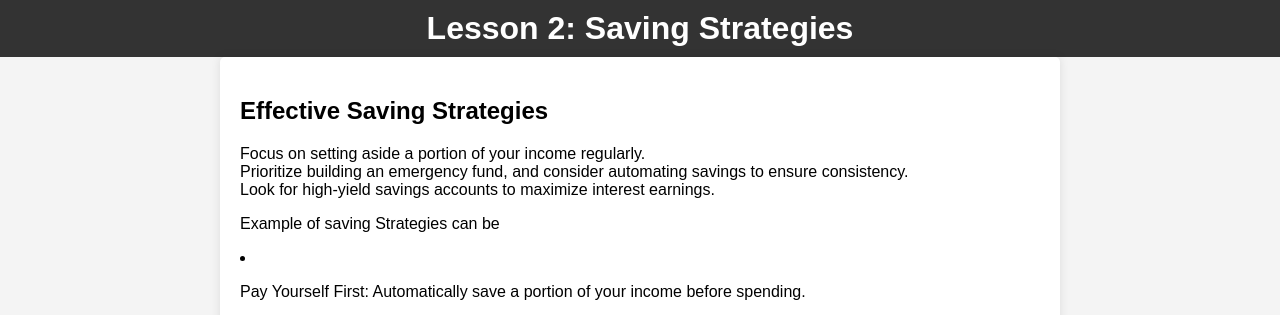
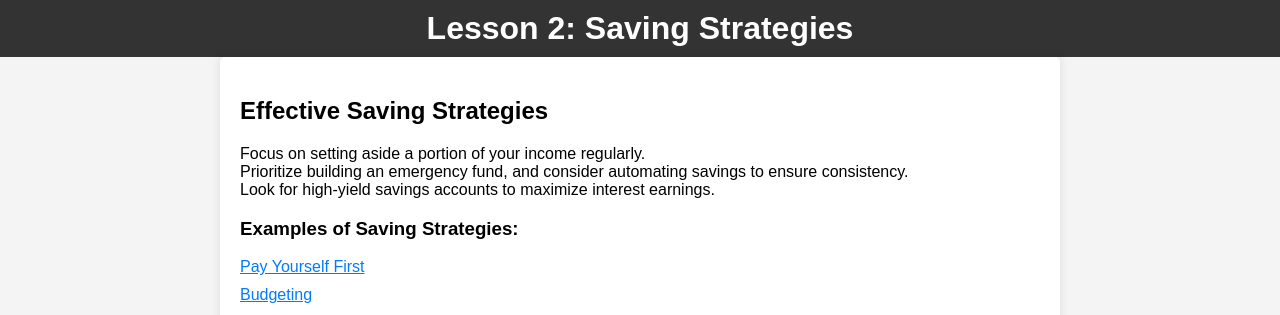
Before and after one commit to 1RJB/CashClass, a Flask app: template app/templates/lesson2.html in a window 1280 px wide. Shown: the top 315 px of the page. Run offline with Flask 3, Linux system fonts and the light colour scheme; the template is opened without the code that fills it, so the values that code supplies are empty.

```diff
--- a/app/templates/lesson1.html
+++ b/app/templates/lesson1.html
@@ -14,8 +14,10 @@
         <p>Budgeting involves tracking your income and expenses to manage your finances effectively. <br>
             Start by listing all sources of income and categorize your expenses (needs vs. wants).<br>
             Allocate funds accordingly and stick to your budget to avoid overspending.</p>
-        <img src="C:/Users/dell/Downloads/ExpenseCalculator/Images/Wants_vs_Needs.jpg" alt="Wants vs Needs">
+        <img src="\Images\WantsVSNeeds.jpg" alt="Wants vs Needs">
     </main>
+
+
 
     <footer>
         <p>&copy; 2022 Financial Literacy Lessons. All rights reserved.</p>
--- a/app/templates/lesson2.html
+++ b/app/templates/lesson2.html
@@ -1,8 +1,21 @@
 <!DOCTYPE html>
-<html>
+<html lang="en">
 <head>
+    <meta charset="UTF-8">
+    <meta name="viewport" content="width=device-width, initial-scale=1.0">
     <title>Lesson 2: Saving Strategies</title>
     <link rel="stylesheet" type="text/css" href="styles.css">
+    <style>
+        .description {
+            display: none;
+            margin-left: 20px;
+        }
+        .example {
+            cursor: pointer;
+            color: #007bff;
+            text-decoration: underline;
+        }
+    </style>
 </head>
 <body>
     <header>
@@ -11,23 +24,39 @@
 
     <main>
         <h2>Effective Saving Strategies</h2>
-        <p>Focus on setting aside a portion of your income regularly. <br>
-            Prioritize building an emergency fund, and consider automating savings to ensure consistency. <br>
-            Look for high-yield savings accounts to maximize interest earnings.</p>
+        <p>Focus on setting aside a portion of your income regularly. <br> Prioritize building an emergency fund, and consider automating savings to ensure consistency. <br> Look for high-yield savings accounts to maximize interest earnings.</p>
 
-        <p>Example of saving Strategies can be
-            <li>
-                <ul>Pay Yourself First: Automatically save a portion of your income before spending.</ul>
-                <ul>Budgeting: Track expenses and cut unnecessary costs to boost savings.</ul>
-                <ul>Emergency Fund: Save 3-6 months of expenses for financial security.</ul>
-            </li>
+        <h3>Examples of Saving Strategies:</h3>
+        <ul>
+            <li class="example" onclick="toggleDescription('desc1')">Pay Yourself First</li>
+            <p id="desc1" class="description">Automatically save a portion of your income before spending.</p>
 
-        </p>
-        <img src="" alt="">
+            <li class="example" onclick="toggleDescription('desc2')">Budgeting</li>
+            <p id="desc2" class="description">Track expenses and cut unnecessary costs to boost savings.</p>
+
+            <li class="example" onclick="toggleDescription('desc3')">Emergency Fund</li>
+            <p id="desc3" class="description">Save 3-6 months of expenses for financial security.</p>
+        </ul>
+
+        <figure>
+            <img src="your_image_path_here.jpg" alt="Saving Strategies">
+            <figcaption>A visual representation of saving strategies.</figcaption>
+        </figure>
     </main>
 
     <footer>
         <p>&copy; 2022 Financial Literacy Lessons. All rights reserved.</p>
     </footer>
+
+    <script>
+        function toggleDescription(id) {
+            var desc = document.getElementById(id);
+            if (desc.style.display === "none") {
+                desc.style.display = "block";
+            } else {
+                desc.style.display = "none";
+            }
+        }
+    </script>
 </body>
 </html>
--- a/app/templates/lesson3.html
+++ b/app/templates/lesson3.html
@@ -11,7 +11,7 @@
 
     <main>
         <h2>What is Credit?</h2>
-        <p>Credit is the ability to borrow money or access goods/services with the understanding that you'll pay later.
+        <p>Credit is the ability to borrow money or access goods/services with the understanding that you'll pay later. <br>
             It is important to maintain a good credit score by paying bills on time, keeping credit utilization low, and avoiding excessive debt.</p>
     </main>
 
--- a/app/templates/lesson4.html
+++ b/app/templates/lesson4.html
@@ -11,8 +11,8 @@
 
     <main>
         <h2>Why Invest?</h2>
-        <p>Investing involves putting your money into assets like stocks, bonds, or real estate to grow wealth over time.
-             Start early, diversify your portfolio, and consider long-term goals such as retirement.
+        <p>Investing involves putting your money into assets like stocks, bonds, or real estate to grow wealth over time. <br>
+             Start early, diversify your portfolio, and consider long-term goals such as retirement. <br>
              Understand the risks and choose investments that align with your financial objectives.</p>
     </main>
 
```
Also changed, not shown: app/auth.py (+12 -0 lines), app/Images/WantsVSNeeds.jpg (renamed from Images/Wants vs Needs.jpg).
